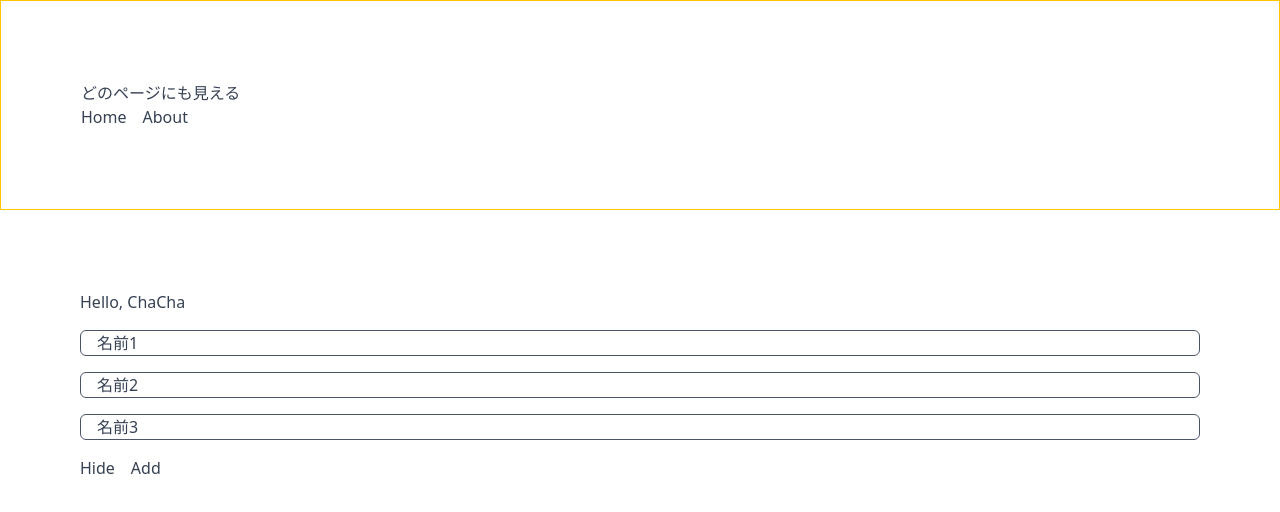
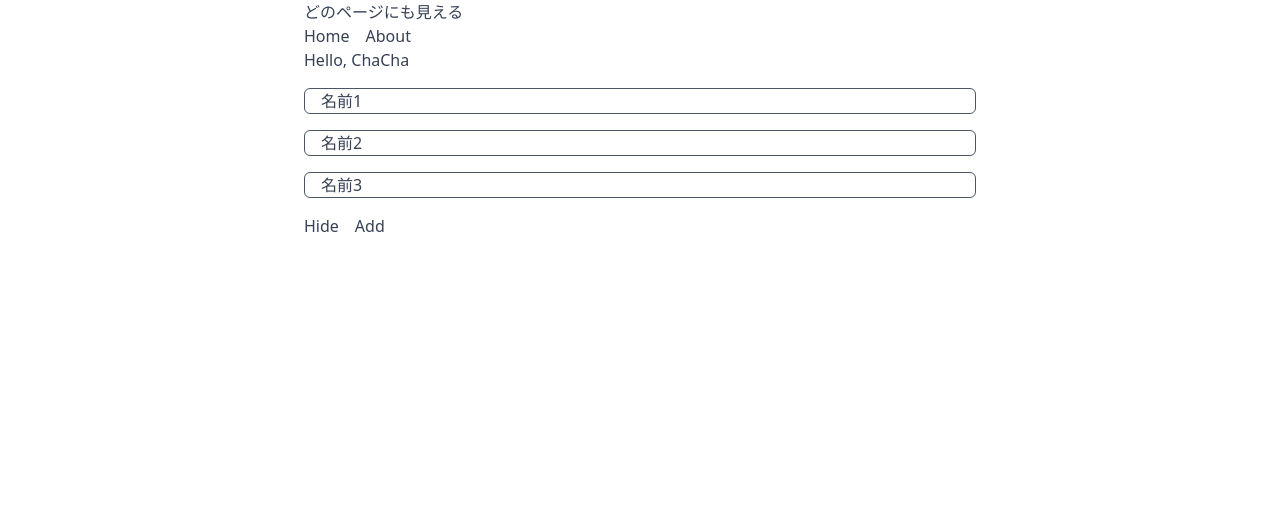
Before and after one commit to ChaChaCha777/my-mdx-blog, a Next.js app: page / in a window 1280 px wide. Shown: the top 512 px of the page. Built offline with nearby package versions, Linux system fonts and the light colour scheme.

Commit message:
スタイルの調整

```diff
--- a/app/globals.css
+++ b/app/globals.css
@@ -1,5 +1,5 @@
 @import "tailwindcss";
 
 body {
-  @apply bg-white text-gray-700 container mx-auto dark:bg-gray-900 dark:text-gray-300
+  @apply bg-white text-gray-700 container mx-auto dark:bg-gray-900 dark:text-gray-300 max-w-2xl
 }
--- a/app/page.js
+++ b/app/page.js
@@ -16,7 +16,7 @@
   }
   return (
     <>
-      <div className="p-20 space-y-4">
+      <div className="space-y-4">
         <div>Hello, {name}</div>
         {cards}
         <div className="flex space-x-4">
--- a/components/header.js
+++ b/components/header.js
@@ -2,7 +2,7 @@
 
 function Header() {
     return (
-        <header className="p-20 border border-yellow-400">
+        <header>
           どのページにも見える
           <ul className="flex space-x-4">
             <li><Link href="/">Home</Link></li>
```
